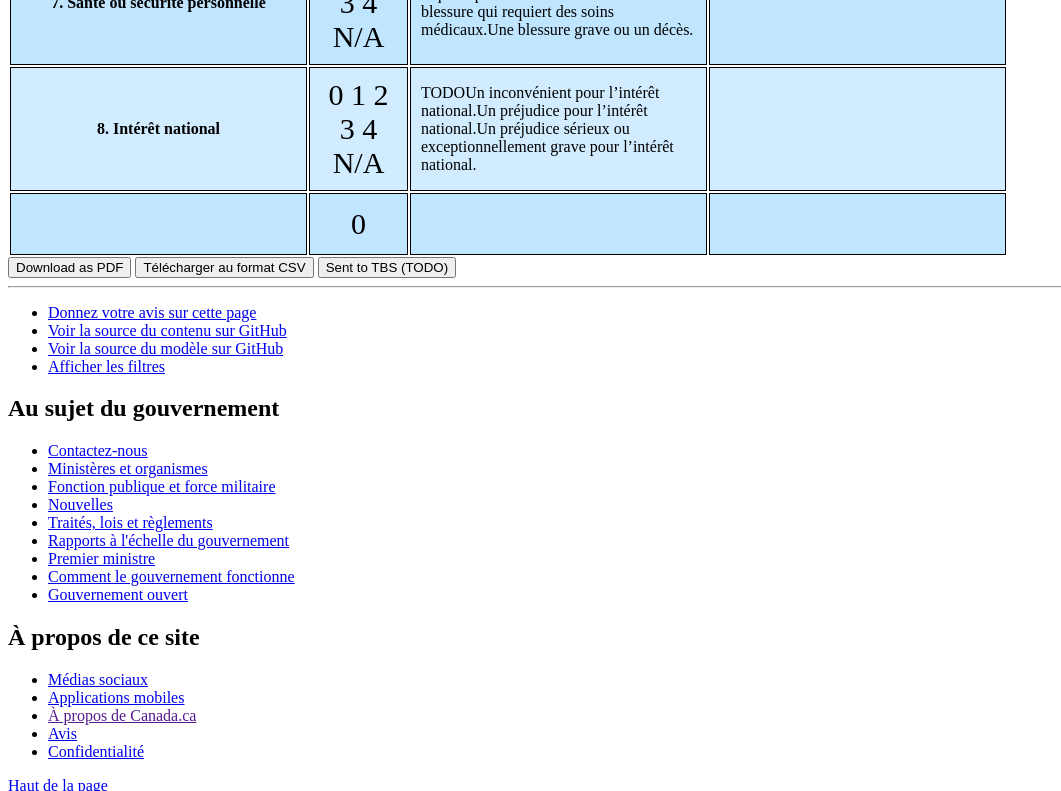
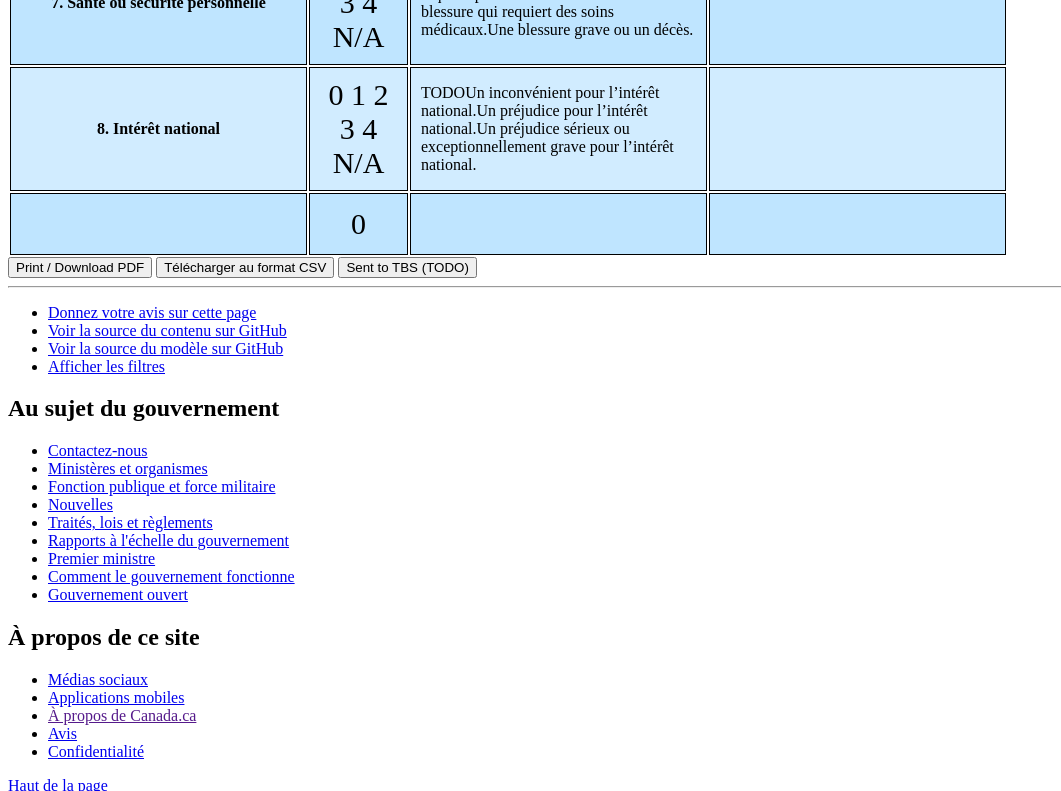
Before and after one commit to canada-ca/digital-playbook-guide-numerique, a Jekyll site: the page built from views-vues/assurance-level-requirement/fr/nuage-outil-decisionnel.html, in a window 1280 px wide and 900 px high, scrolled down 6487 px, cut to the strip 0-791 px from the top of the window. Shown: the whole strip, without its empty margins (0-1061 px from the left). Built offline with Jekyll 4.4.1, drawn with Linux system fonts in a browser that asks for light colours; comment, search, counter and statistics services are not loaded.

Commit message:
rename print button

```diff
--- a/_includes/views-vues/assurance-level-requirement/assurance-level-resultats.html
+++ b/_includes/views-vues/assurance-level-requirement/assurance-level-resultats.html
@@ -76,13 +76,11 @@ endfor %}
 </table>
 </div>
 
-<button type="button" class="btn btn-default" onclick="javascript:PrintElem($( '#table-results' ), 'LOA Assessment - ' + $(D3).text() + ' - ' + $(D2).text());">Download as PDF</button>
+<button type="button" class="btn btn-default" onclick="javascript:PrintElem($( '#table-results' ), 'LOA Assessment - ' + $(D3).text() + ' - ' + $(D2).text());">Print / Download PDF</button>
 <button type="button" class="btn btn-default wb-format-gen" data-wb-format-gen='{ "type": "csv", "rowSelector": "tr:not(.hidden)", "colSelector": "th, td span:not(.hidden), .non-scoring-result td", "container": "#table-results", "filename": "assurance-level-assessment" }'>{{ site.DownloadCSV[page.lang] }}</button>
 <button type="button" class="btn btn-default">Sent to TBS (TODO)</button>
 
 <script language="javascript" type="text/javascript">
-
-  //Button 2
   function PrintElem(elem, title, offset)
 {
     // Title constructor
@@ -121,24 +119,19 @@ endfor %}
         if(typeof ($this.attr('charset')) !== 'undefined') {
             $meta+=' charset=' + $this.attr('charset');
         }
-
         if(typeof ($this.attr('name')) !== 'undefined') {
             $meta+=' name=' + $this.attr('name');
         }
-
         if(typeof ($this.attr('http-equiv')) !== 'undefined') {
             $meta+=' http-equiv=' + $this.attr('http-equiv');
         }
-
         if(typeof ($this.attr('content')) !== 'undefined') {
             $meta+=' content=' + $this.attr('content');
         }
 
         $meta+=' />';
-
         HTML+= $meta;
         i++;
-
     }).promise().done(function(){
 
         // Insert title
@@ -185,5 +178,4 @@ endfor %}
 }
 </script>
 
-
 </section>
```
